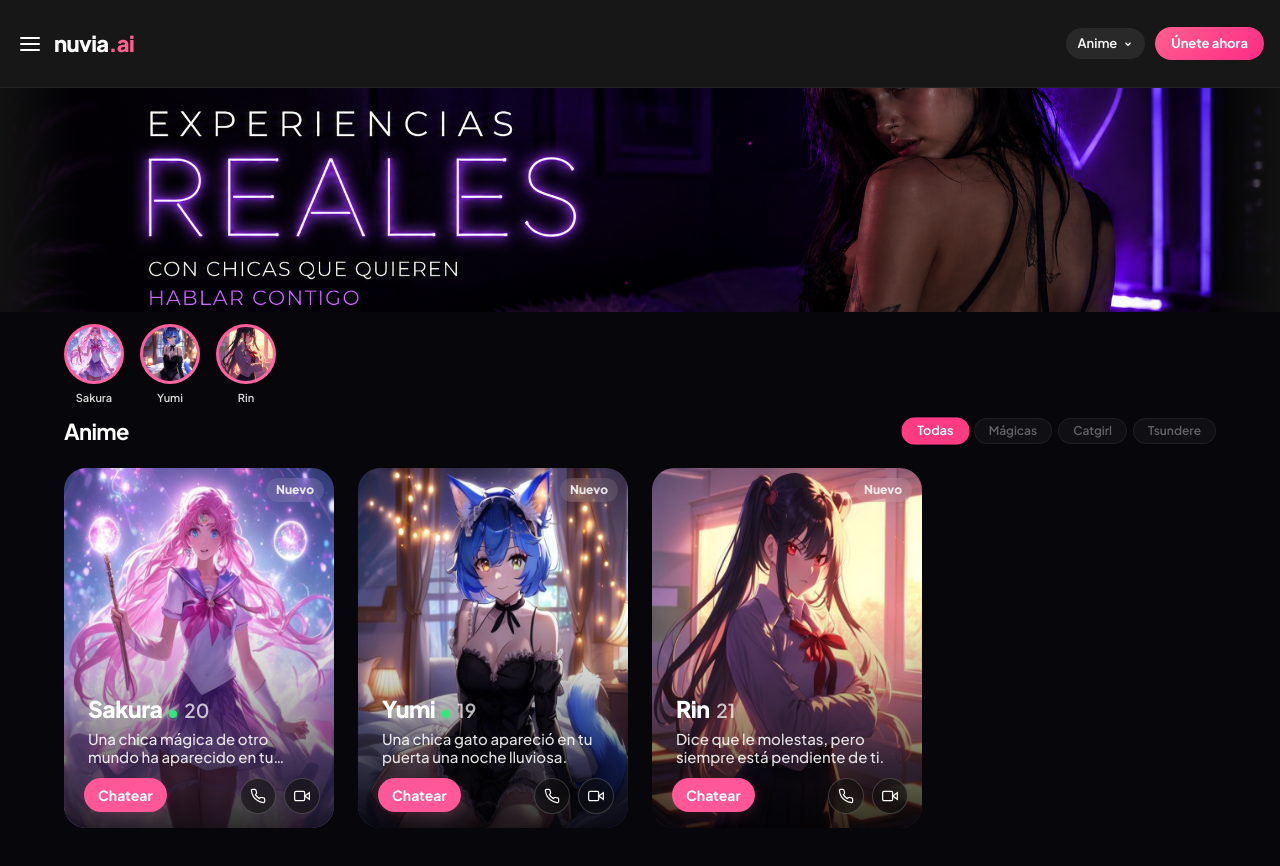
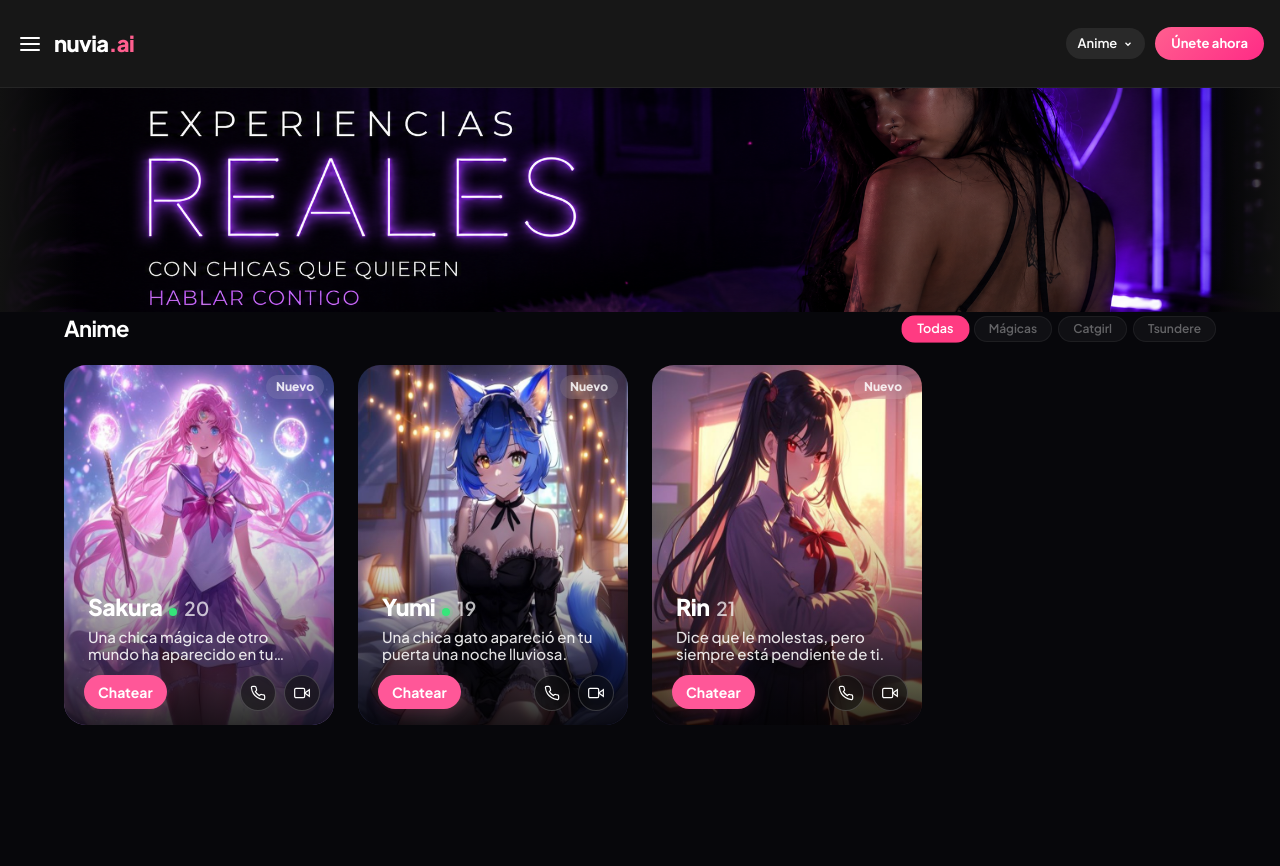
Before and after one commit to 3737631/luciaia, a Next.js app: page /luciaia/anime in a window 1280 px wide. Shown: the top 866 px of the page. Built offline with nearby package versions, Linux system fonts and the light colour scheme.

Commit message:
remove StoriesRow from anime page

```diff
--- a/src/app/anime/page.tsx
+++ b/src/app/anime/page.tsx
@@ -3,7 +3,6 @@
 import { useState } from "react";
 import Header from "@/components/Header";
 import GirlCard from "@/components/GirlCard";
-import StoriesRow from "@/components/StoriesRow";
 
 import { girls } from "@/data/girls";
 const basePath = process.env.NEXT_PUBLIC_BASE_PATH ?? "";
@@ -37,7 +36,6 @@ export default function AnimePage() {
       </div>
 
       <main style={{ minHeight: "100vh", maxWidth: 1200, margin: "0 auto", padding: "0 var(--container-padding)" }}>
-        <StoriesRow girls={animeChars} />
 
         <section id="characters">
           <div style={{ display: "flex", alignItems: "center", justifyContent: "space-between", marginBottom: 20 }}>
```
